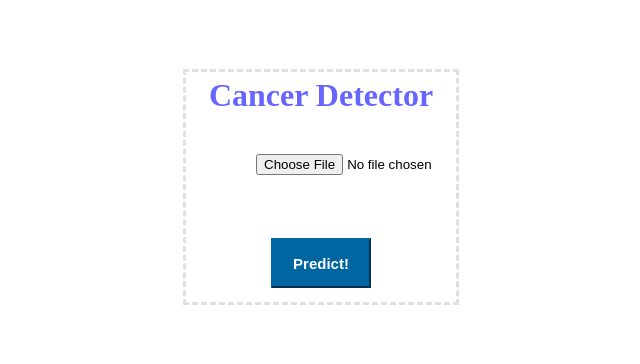
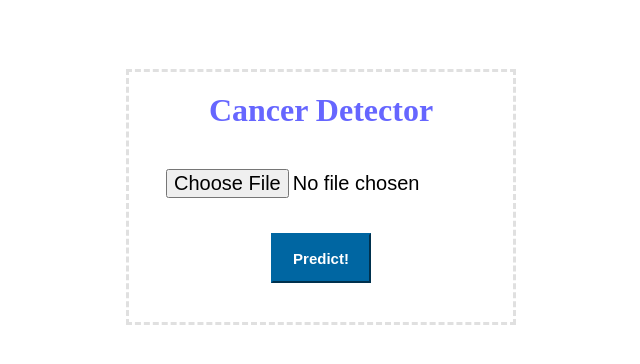
Before and after one commit to PujithaKurakula/Breast-Cancer-Detection-DL, a Flask app: page / in a window 1280 px wide. Shown: the part 100-464 px from the top of the page, without its empty margins (319-959 px from the left). Run offline with Flask 2, Linux system fonts and the light colour scheme.

Commit message:
Update index.html

```diff
--- a/templates/index.html
+++ b/templates/index.html
@@ -1,28 +1,32 @@
+
+
 
 <html>
 <head>
+<title>Breast cancer Detection</title>
 <style>
 *{
   margin: 0px;
   padding: 0px;
 }
 
-
-html, body {
-   max-width: 100%;
-   overflow-x: hidden;
-
-}
-
-
 .header {
   overflow: hidden;
   background-color: #606060;
   color : white;
-  font-size : 20px;
   font-family : Arial;
   height: 60px;
   padding: 20px 10px;
+}
+
+.card
+{
+	width : 30%;
+    margin: auto;
+	height : 250px;
+	margin-top : 15px;
+	border-style: dashed;
+	border-color : #E0E0E0;
 }
 
 /* Style the header links */
@@ -32,9 +36,8 @@ html, body {
   text-align: center;
   padding: 12px;
   text-decoration: none;
-  font-size: 18px;
+  font-size: 35px;
   line-height: 25px;
-  border-radius: 4px;
 }
 
 /* Style the logo link (notice that we set the same value of line-height and font-size to prevent the header to increase when the font gets bigger */
@@ -43,50 +46,40 @@ html, body {
   font-weight: bold;
 }
 
-/* Change the background color on mouse-over */
-.header a:hover {
-  background-color: #ddd;
-  color: black;
+/* Add media queries for responsiveness - when the screen is 500px wide or less, stack the links on top of each other */
+
+@media screen and (max-width: 980px) {
+  .card
+{
+	width : 75%;
 }
 
-/* Style the active/current link*/
-.header a.active {
-  background-color: dodgerblue;
-  color: white;
 }
 
-/* Float the link section to the right */
-.header-right {
-  float: right;
-}
-
-/* Add media queries for responsiveness - when the screen is 500px wide or less, stack the links on top of each other */
-@media screen and (max-width: 500px) {
+@media screen and (max-width: 280px) {
   .header a {
     float: none;
     display: block;
     text-align: left;
-
+  }
+  .header {
+    height: 15%;
   }
   .header-right {
     float: none;
   }
+  .card
+{
+	width : 95%;
+}
 }
 
-.card
-{
-	width : 270px;
-	height : 230px;
-	margin-top : 15px;
-	border-style: dashed;
-	border-color : #E0E0E0;
-}
 .input100
 {
-	padding-left : 70px;
+	padding-left : 20px;
 	padding-top : 40px;
 	width : 350px;
-
+	font-size : 13px;
 }
 
 input[type=button], input[type=submit], input[type=reset] {
@@ -97,45 +90,72 @@ input[type=button], input[type=submit], input[type=reset] {
      width: 100px;
      font: bold 15px arial, sans-serif;
      text-shadow:none;
-	 margin-top : 45px;
+	 margin-top : 35px;
 }
 .line
 {
 	color : #6666FF;
-	padding-top : 5px;
+	padding-top : 20px;
+}
+p{
+	font-size : 25px;
+	font-weight : bold;
+}
+@media screen and (max-width: 1100px) {
+  .card
+{
+	width : 75%;
+}
 
 }
-p{
-font-size : 25px;
+@media screen and (min-width: 360px) {
+
+.input100
+{
+	font-size : 20px;
+
 }
-ul{
-    float: right;
-    list-style-type: none;
+
 }
-ul li{
-    display: inline-block;
+
+@media screen and (max-width: 280px) {
+
+.breast
+{
+	font-size :20px;
+
 }
-ul li a{
-    text-decoration: none;
-    color: red;
-    padding: 5px 20px;
-    border: 1px solid transparent;
+input[type="submit"]
+{
+
+	margin-top : 20px;
+	height: 30px;
+    width: 60px;
+
 }
-ul li a:hover{
-    background-color: #fff;
-    color:#000;
-    transition: 0.6s ease;
+.line{
+font-size :15px;
+font-weight : bold;
 }
-ul li.active a{
-    background-color: #fff;
-    color:#000;
+.header
+{
+	height : 30px;
+
 }
+}
+
+html,body{
+	max-width:100%;
+	overflow-x:hidden;
+	}
+
+
 </style>
 <meta name="viewport" content="width=device-width, initial-scale=1">
 </head>
 <body>
 <div class="header">
-  <a href="#default" class="logo">Breast Cancer Detection</a>
+  <a href="#default" class="logo"><p class="breast">Breast Cancer Detection</p></a>
 </div>
 </br>
 </br>
@@ -144,12 +164,30 @@ ul li.active a{
 <form action = "{{url_for('predict')}}" enctype="multipart/form-data" method = "POST">
 <div class = "card">
 		<h1 class="line">Cancer Detector</h1>
-		<input class="input100"  type="file" placeholder="upload a image" name="image_file" accept=" .png, .jpg, .jpeg, .jfif" />
-		<!-- <textarea class="input100" name="message" placeholder="Your message here..."></textarea> -->
+		<input class="input100"  type="file"  id="fileName" accept=".png, .jpg, .jpeg, .jfif " onchange="validateFileType()" name="image_file"/>
+		<script type="text/javascript">
+			function validateFileType(){
+				var fileName = document.getElementById("fileName").value;
+				var idxDot = fileName.lastIndexOf(".") + 1;
+				var extFile = fileName.substr(idxDot, fileName.length).toLowerCase();
+				if (extFile=="jpg" || extFile=="jpeg" || extFile=="png" || extFile=="jfif")
+					{
+
+					}
+				else{
+					alert("Only jpg/jpeg/jfif and png files are allowed!");
+					document.getElementById("fileName").value=null;
+				}
+
+			}
+		</script>
 		<span class="focus-input100"></span>
 		</br>
 		<input type="submit" value="Predict!" align="center-right">
 </div>
 </form>
+</br>
+</br>
+</center>
 </body>
 </html>
```
